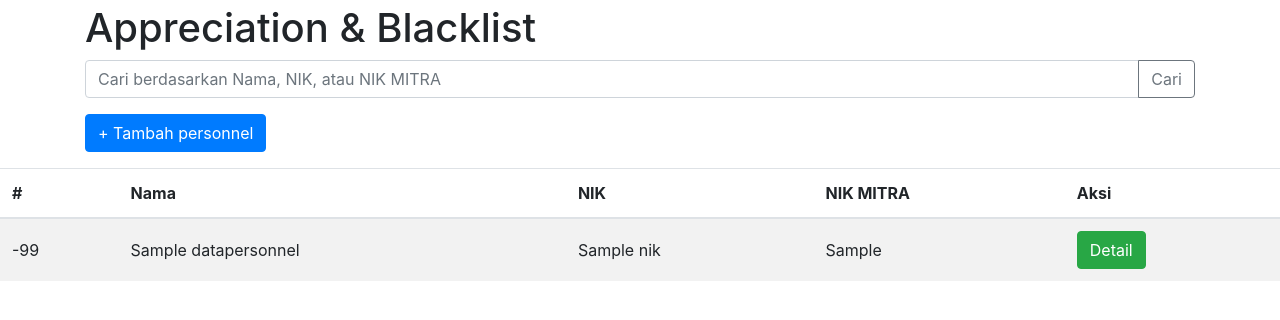
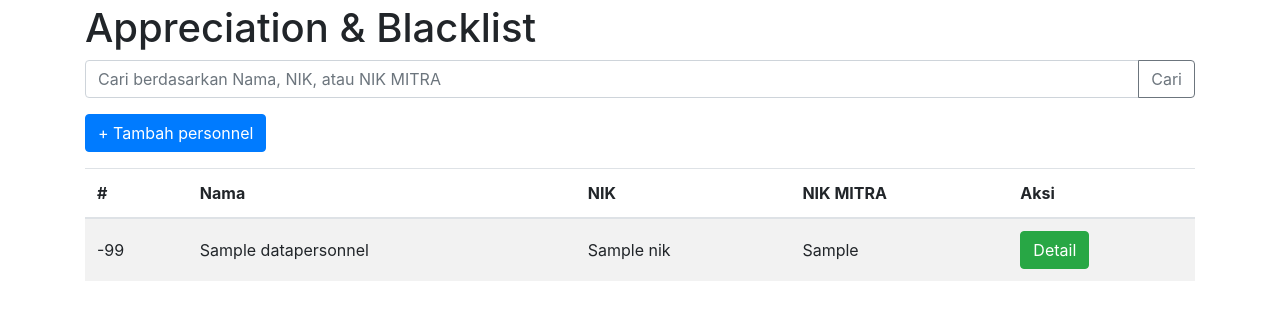
Before and after one commit to GiwanGunawan/forward-motekar, a CodeIgniter 4 app: template app/Views/findpersonnel/index.php in a window 1280 px wide. Shown: the part 56-376 px from the top of the page. Run offline with PHP 8.4 and a stand-in for CodeIgniter, Linux system fonts and the light colour scheme; the template is opened without the code that fills it: most values are stand-ins (such as "Sample title", 1, 10 or a date in 2020); data that the repository does not hold is empty; some libraries are stand-ins or nearby versions.

Commit message:
menambahkan container pada app/views/findpersonnel/index.php

```diff
--- a/app/Views/findpersonnel/index.php
+++ b/app/Views/findpersonnel/index.php
@@ -63,7 +63,9 @@
     </div>
 </div>
 
-
+<div class="container">
+    <div class="row">
+        <div class="col">
             <!-- Modal -->
             <form action="/findpersonnel/save_personnel" method="post" enctype="multipart/form-data">
                 <?= csrf_field(); ?>
@@ -184,7 +186,14 @@
                 </div>
             </form>
 
+        </div>
+    </div>
+</div>
 
+
+<div class="container">
+    <div class="row">
+        <div class="col">
             <table class="table table-striped">
                 <thead>
                     <tr>
@@ -215,4 +224,8 @@
     </div>
 </div>
 
+
+
+
+
 <?= $this->EndSection(); ?>
```
Lines whose indentation alone changed are shown as unchanged.
